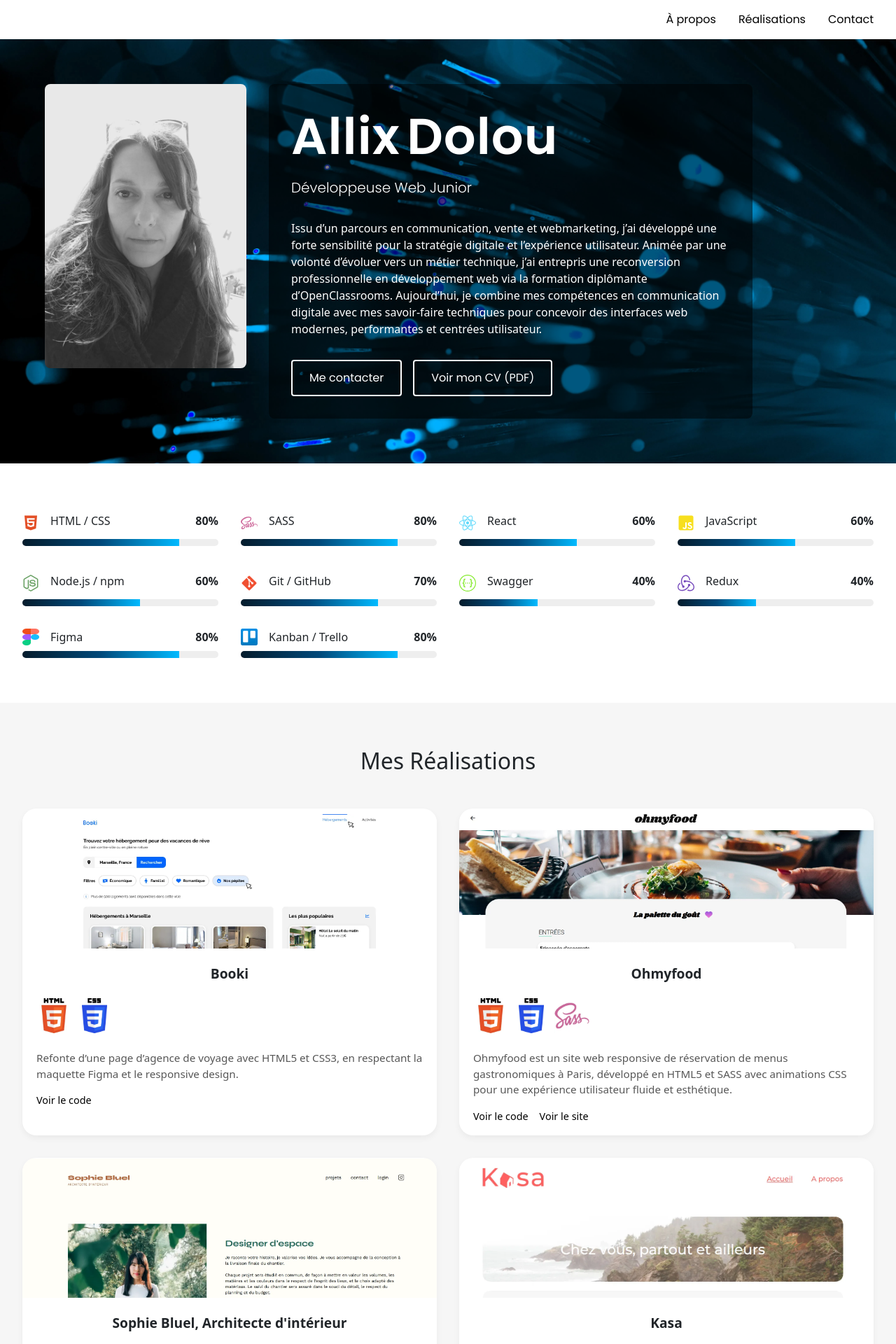
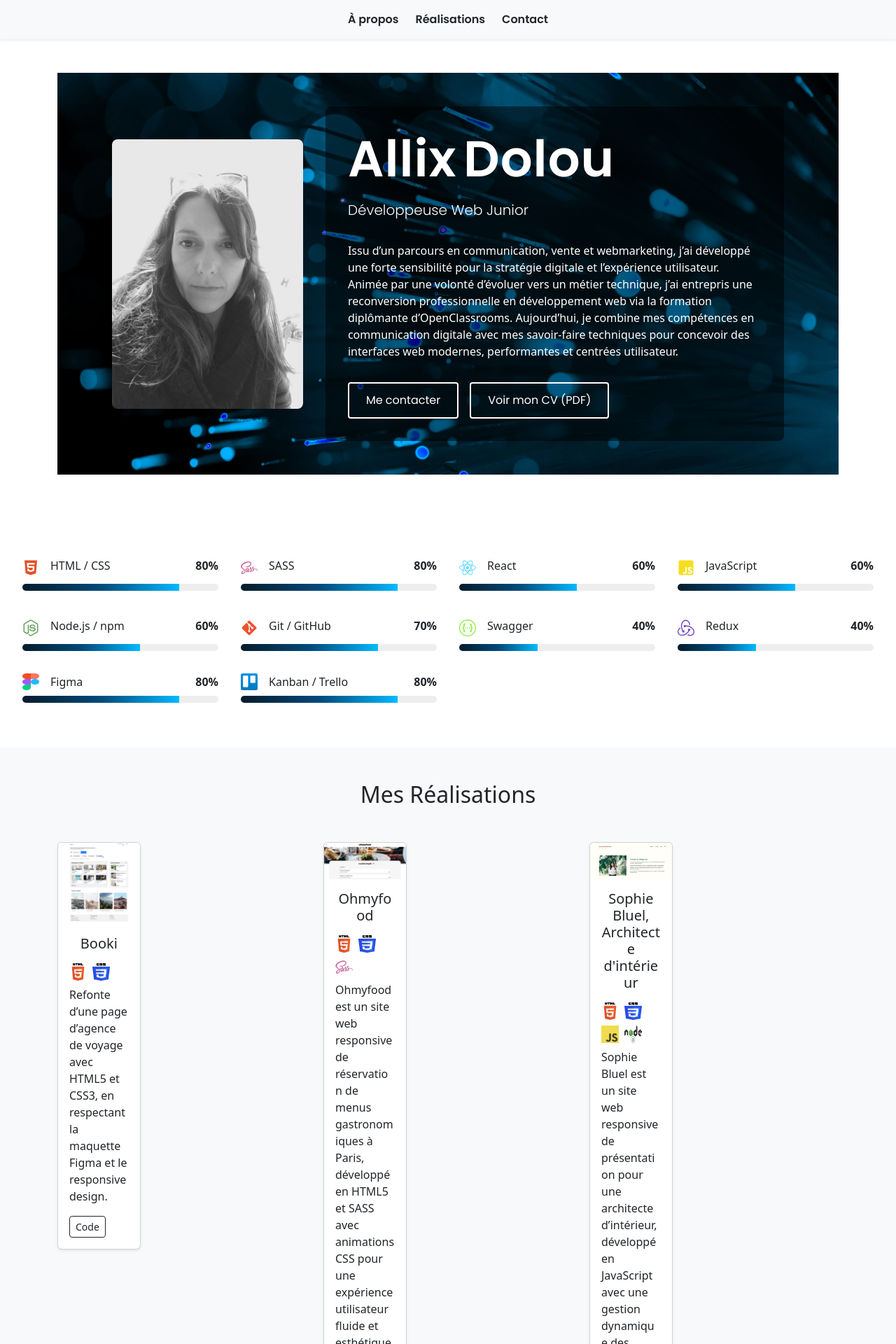
Before and after one commit to Allix35/portfolio, a React (Vite) app: page / in a window 1280 px wide. Shown: the top 1920 px of the page at 70% size. Built offline with nearby package versions, Linux system fonts and the light colour scheme.

Commit message:
Ajout du responsive avec bootstrap

```diff
--- a/src/components/Cards.jsx
+++ b/src/components/Cards.jsx
@@ -2,19 +2,19 @@ import React from "react";
 
 const Cards = ({ title, category, image, github, live, description }) => {
   return (
-    <div className="project-card">
+    <div className="col-12 col-md-6 col-lg-4 mb-4"> {/* Colonne responsive */}
+      <div className="card h-100 shadow-sm"> {/* Carte Bootstrap */}
         <img
           src={image}
           alt={`Aperçu de ${title}`}
-        className="project-image"
+          className="card-img-top"
           loading="lazy"
         />
-      <div className="project-info">
-        <h3>{title}</h3>
+        <div className="card-body d-flex flex-column">
+          <h3 className="card-title h5">{title}</h3>
 
-        {/* Logos des technologies (accessibilité OK + lazy loading) */}
           {Array.isArray(category) && (
-          <div className="project-tech">
+            <div className="d-flex flex-wrap gap-2 my-2">
               {category.map((logo, index) => (
                 <img
                   key={index}
@@ -23,26 +23,36 @@ const Cards = ({ title, category, image, github, live, description }) => {
                   aria-hidden="true"
                   className="tech-logo"
                   loading="lazy"
+                  style={{ width: "25px", height: "25px" }}
                 />
               ))}
             </div>
           )}
 
-        {/* Description */}
           {description && (
-          <p className="project-description">{description}</p>
+            <p className="card-text flex-grow-1">{description}</p>
           )}
 
-        {/* Liens */}
-        <div className="project-links">
-          <a href={github} target="_blank" rel="noopener noreferrer">
-            Voir le code
+          <div className="mt-auto d-flex justify-content-between">
+            <a
+              href={github}
+              className="btn btn-outline-dark btn-sm"
+              target="_blank"
+              rel="noopener noreferrer"
+            >
+              Code
             </a>
             {live && (
-            <a href={live} target="_blank" rel="noopener noreferrer">
-              Voir le site
+              <a
+                href={live}
+                className="btn btn-dark btn-sm"
+                target="_blank"
+                rel="noopener noreferrer"
+              >
+                Site
               </a>
             )}
+          </div>
         </div>
       </div>
     </div>
--- a/src/components/Hero.jsx
+++ b/src/components/Hero.jsx
@@ -3,7 +3,7 @@ import allixPortrait from '../assets/Allix_5_11zon.webp';
 
 const Hero = () => {
   return (
-    <section className="hero">
+    <section className="hero container-fluid d-flex flex-column flex-md-row align-items-center justify-content-center py-5">
       <div className="hero-image-container">
         <img
           src={allixPortrait}
@@ -14,7 +14,7 @@ const Hero = () => {
         />
       </div>
 
-      <div className="hero-content">
+      <div className="hero-content text-center text-md-start">
         <h1 className="hero-title">
           {"Allix Dolou".split("").map((letter, index) => (
             <span
--- a/src/layout/Header.jsx
+++ b/src/layout/Header.jsx
@@ -1,12 +1,20 @@
+
+
 import React from "react";
 
 const Header = () => {
   return (
-    <header className="main-header">
-      <nav className="nav-links">
-        <a href="#about" className="nav-link">À propos</a>
-        <a href="#projects" className="nav-link">Réalisations</a>
-        <a href="#contact" className="nav-link">Contact</a>
+    <header className="main-header bg-light py-3 shadow-sm sticky-top">
+      <nav className="container d-flex justify-content-center gap-4">
+        <a href="#about" className="nav-link text-dark fw-semibold">
+          À propos
+        </a>
+        <a href="#projects" className="nav-link text-dark fw-semibold">
+          Réalisations
+        </a>
+        <a href="#contact" className="nav-link text-dark fw-semibold">
+          Contact
+        </a>
       </nav>
     </header>
   );
--- a/src/pages/About.jsx
+++ b/src/pages/About.jsx
@@ -2,9 +2,9 @@ import Hero from '../components/Hero';
 
 function About() {
   return (
-    <>
+    <section className="container my-5">
       <Hero />
-    </>
+    </section>
   );
 }
 
--- a/src/pages/Projects.jsx
+++ b/src/pages/Projects.jsx
@@ -1,16 +1,19 @@
-
 import React from "react";
 import ProjectCard from "../components/Cards";
 import projects from "../data/projects";
 
 const Projects = () => {
   return (
-    <section className="projects-section">
-      <h2>Mes Réalisations</h2>
-      <div className="projects-grid">
-        {projects.map((project, index) => (
-          <ProjectCard key={index} {...project} />
-        ))}
+    <section className="projects-section py-5 bg-light" id="projects">
+      <div className="container">
+        <h2 className="text-center mb-5">Mes Réalisations</h2>
+        <div className="row g-4">
+          {projects.map((project, index) => (
+            <div key={index} className="col-12 col-md-6 col-lg-4">
+              <ProjectCard {...project} />
+            </div>
+          ))}
+        </div>
       </div>
     </section>
   );
```
Lines whose indentation alone changed are shown as unchanged.
